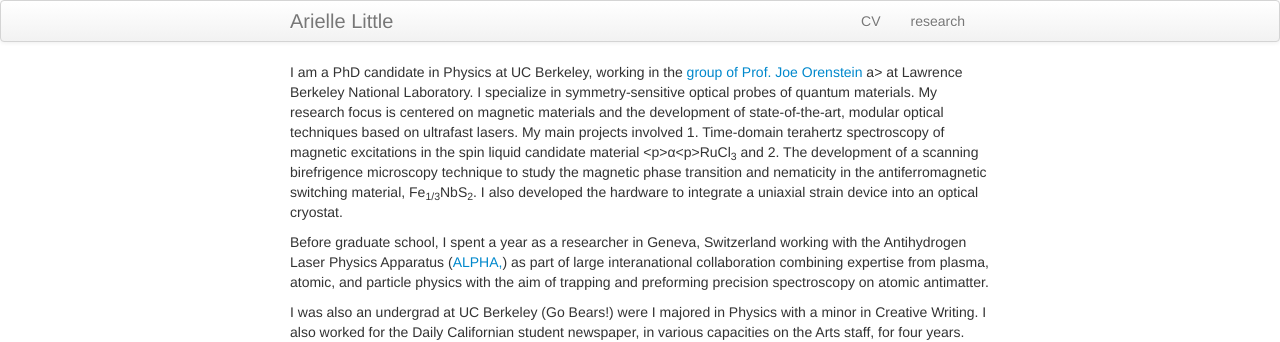
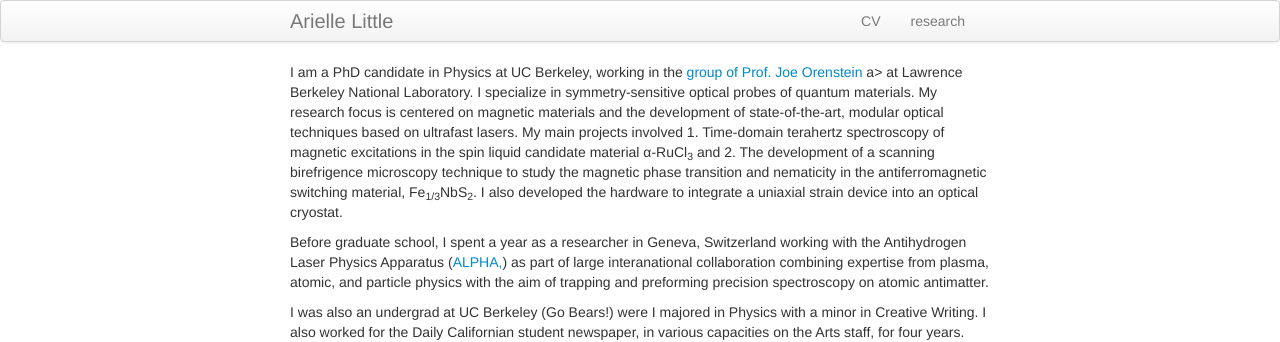
Before and after one commit to ariellel118/ariellel118.github.io, a Jekyll site: the page built from index.md, in a window 1280 px wide. Shown: the top 342 px of the page. Built offline with Jekyll 4.4.1, drawn with Linux system fonts in a browser that asks for light colours.

Commit message:
updated main page

```diff
--- a/index.md
+++ b/index.md
@@ -6,7 +6,7 @@ keywords:
 ---
 
 
-I am a PhD candidate in Physics at UC Berkeley, working in the <a href="http://orensteinlab.berkeley.edu/orenstein-group/">group of Prof. Joe Orenstein </a>a> at Lawrence Berkeley National Laboratory. I specialize in symmetry-sensitive optical probes of quantum materials. My research focus is centered on magnetic materials and the development of state-of-the-art, modular optical techniques based on ultrafast lasers. My main projects involved 1. Time-domain terahertz spectroscopy of magnetic excitations in the spin liquid candidate material <p>&alpha;<p>RuCl<sub>3</sub> and 2. The development of a scanning birefrigence microscopy technique to study the magnetic phase transition and nematicity in the antiferromagnetic switching material, Fe<sub>1/3</sub>NbS<sub>2</sub>. I also developed the hardware to integrate a uniaxial strain device into an optical cryostat.
+I am a PhD candidate in Physics at UC Berkeley, working in the <a href="http://orensteinlab.berkeley.edu/orenstein-group/">group of Prof. Joe Orenstein </a>a> at Lawrence Berkeley National Laboratory. I specialize in symmetry-sensitive optical probes of quantum materials. My research focus is centered on magnetic materials and the development of state-of-the-art, modular optical techniques based on ultrafast lasers. My main projects involved 1. Time-domain terahertz spectroscopy of magnetic excitations in the spin liquid candidate material &alpha;-RuCl<sub>3</sub> and 2. The development of a scanning birefrigence microscopy technique to study the magnetic phase transition and nematicity in the antiferromagnetic switching material, Fe<sub>1/3</sub>NbS<sub>2</sub>. I also developed the hardware to integrate a uniaxial strain device into an optical cryostat.
 
 Before graduate school, I spent a year as a researcher in Geneva, Switzerland working with the Antihydrogen Laser Physics Apparatus (<a href="http://alpha.web.cern.ch/">ALPHA,</a>) as part of large interanational collaboration combining expertise from plasma, atomic, and particle physics with the aim of trapping and preforming precision spectroscopy on atomic antimatter.
 
```
